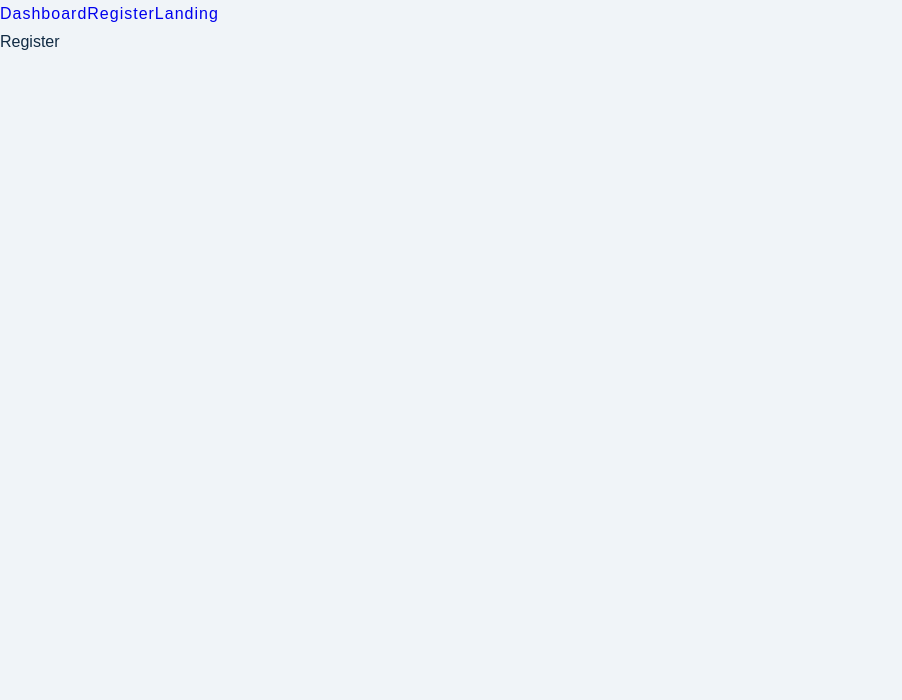
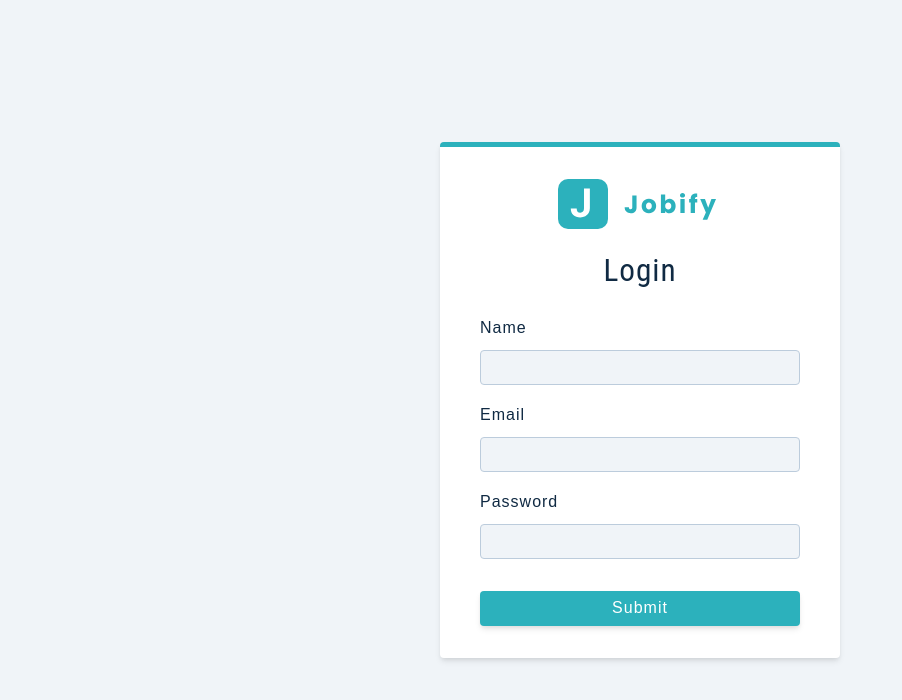
Before and after one commit to Ayrow/Jobify, a React (Create React App) app in the folder client/: page /register in a window 1280 px wide. Shown: the top 700 px of the page, without its empty margins (0-902 px from the left). Built offline with nearby package versions, Linux system fonts and the light colour scheme.

Commit message:
created formrow component

```diff
--- a/client/src/App.js
+++ b/client/src/App.js
@@ -1,14 +1,9 @@
-import { BrowserRouter, Routes, Route, Link } from 'react-router-dom';
+import { BrowserRouter, Routes, Route } from 'react-router-dom';
 import { Dashboard, Error, Landing, Register } from './pages';
 
 function App() {
   return (
     <BrowserRouter>
-      <nav>
-        <Link to='/'>Dashboard</Link>
-        <Link to='/register'>Register</Link>
-        <Link to='/landing'>Landing</Link>
-      </nav>
       <Routes>
         <Route path='/' element={<Dashboard />} />
         <Route path='/register' element={<Register />} />
--- /dev/null
+++ b/client/src/components/FormRow.js
@@ -0,0 +1,17 @@
+const FormRow = ({ type, name, value, handleChange, labelText }) => {
+  return (
+    <div className='form-row'>
+      <label htmlFor='name' className='form-label'>
+        {labelText || name}
+      </label>
+      <input
+        type={type}
+        value={value}
+        name={name}
+        onChange={handleChange}
+        className='form-input'
+      />
+    </div>
+  );
+};
+export default FormRow;
--- a/client/src/components/index.js
+++ b/client/src/components/index.js
@@ -1,3 +1,4 @@
 import Logo from './Logo';
+import FormRow from './FormRow';
 
-export { Logo };
+export { Logo, FormRow };
--- a/client/src/pages/Register.js
+++ b/client/src/pages/Register.js
@@ -1,4 +1,56 @@
+import { useState, useEffect } from 'react';
+import { Logo, FormRow } from '../components';
+import Wrapper from '../assets/wrappers/RegisterPage';
+
+const initialState = {
+  name: '',
+  email: '',
+  password: '',
+  isMember: true,
+};
+
 const Register = () => {
-  return <div>Register</div>;
+  const [values, setValues] = useState(initialState);
+  // global state and useNavigate
+
+  const handleChange = (e) => {
+    console.log(e.target);
+  };
+
+  const handleSubmit = (e) => {
+    e.preventDefault();
+    console.log(e.target);
+  };
+
+  return (
+    <Wrapper className='full-page'>
+      <form className='form' onSubmit={handleSubmit}>
+        <Logo />
+        <h3>Login</h3>
+        <FormRow
+          type='name'
+          labelText='name'
+          value={values.name}
+          handleChange={handleChange}
+        />
+        <FormRow
+          type='email'
+          labelText='email'
+          value={values.email}
+          handleChange={handleChange}
+        />
+        <FormRow
+          type='password'
+          labelText='password'
+          value={values.password}
+          handleChange={handleChange}
+        />
+
+        <button type='submit' className='btn btn-block'>
+          Submit
+        </button>
+      </form>
+    </Wrapper>
+  );
 };
 export default Register;
```
